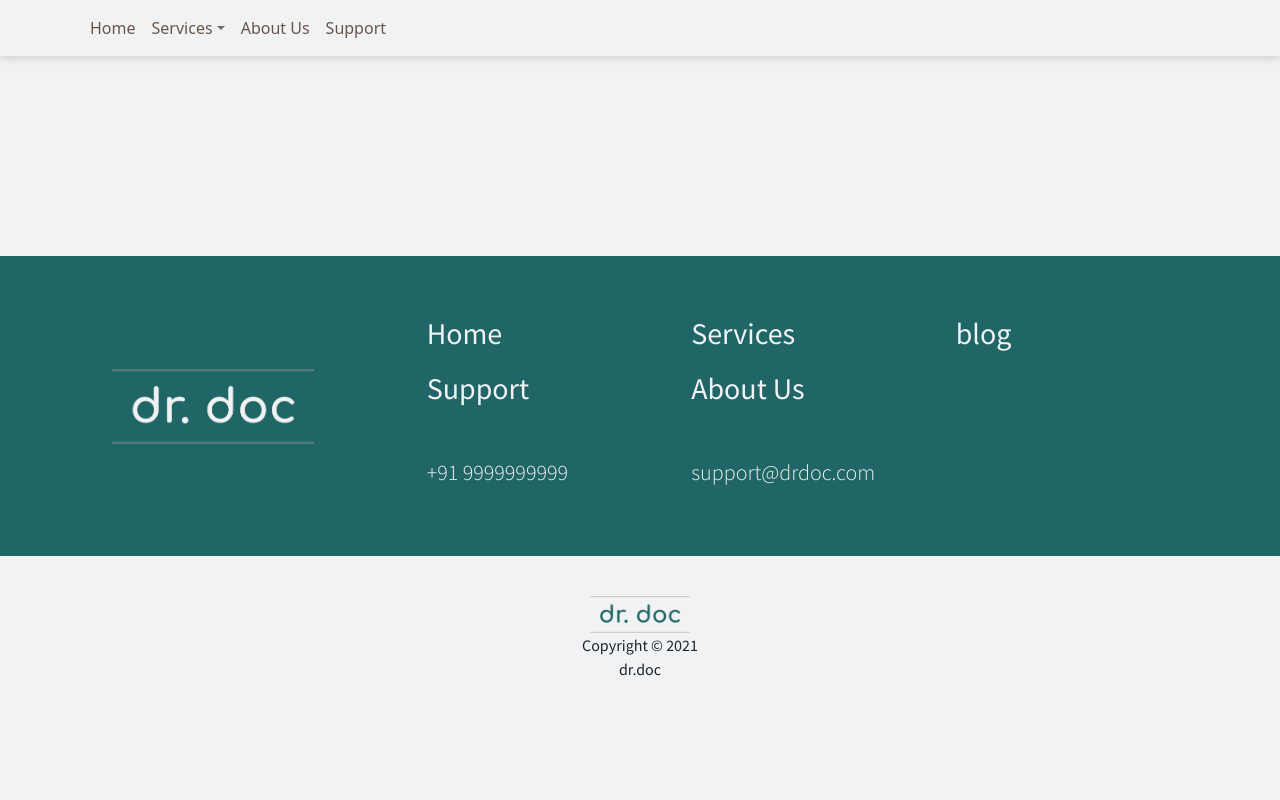
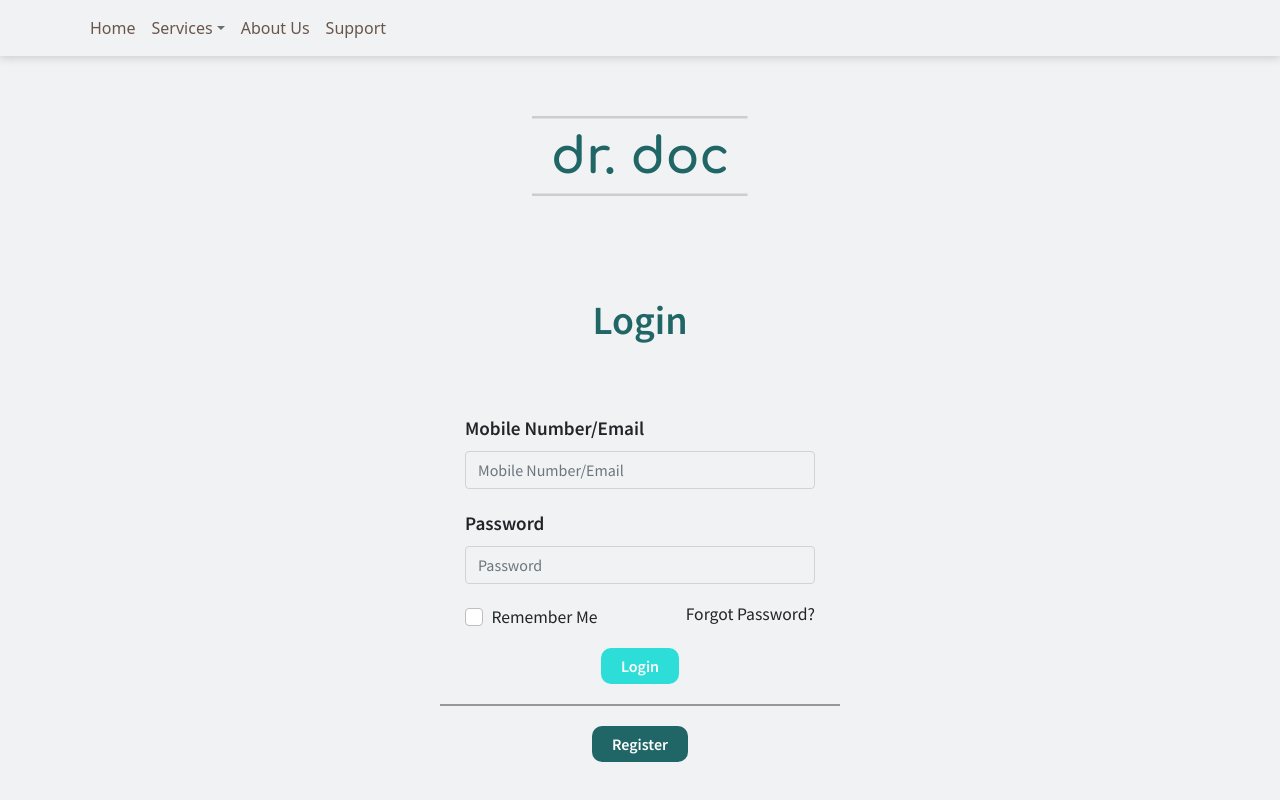
Before and after one commit to ChetanKrishna07/Dr-Doc, a React (Create React App) app: page /login in a window 1280 px wide. Shown: the top 800 px of the page. Built offline with nearby package versions, Linux system fonts and the light colour scheme.

Commit message:
\Add LoginPage

```diff
--- a/src/App.js
+++ b/src/App.js
@@ -7,14 +7,19 @@ import Doctors from './pages/doctors'
 import About from './pages/about'
 import Support from './pages/support'
 import Home from './pages/home'
+import Login from './pages/login'
 import Navigation from './Components/Navbar';
 import Footer from './Components/Footer';
+import MainLogo from './Components/MainLogo'
+import LogoSrc from './images/main_logo.png'
+import Register from './pages/register';
 
 function App() {
 
   return (
     <BrowserRouter>
       <Navigation />
+      <MainLogo src={LogoSrc} />
       <Routes>
         <Route path="/" element={<Home />} />
         <Route path="/medicines" element={<Medicines />} />
@@ -22,6 +27,8 @@ function App() {
         <Route path="/doctors" element={<Doctors />} />
         <Route path="/about" element={<About />} />
         <Route path="/support" element={<Support />} />
+        <Route path="/login" element={<Login />} />
+        <Route path="/register" element={<Register />} />
       </Routes>
       <Footer />
     </BrowserRouter>
--- a/src/Components/MedicineList.jsx
+++ b/src/Components/MedicineList.jsx
@@ -32,7 +32,7 @@ const Medicine = (props) => {
 
     return (
         <div style={{ display: "flex", justifyContent: "center", marginBottom: 10 }}>
-            <div class='medicine' style={customStyle}>
+            <div className='medicine' style={customStyle}>
                 <li style={listStyle}>{props.name}</li>
                 <Button style={buttonStyle} onClick={() => {
                     props.handleClick(props.index)
--- a/src/Components/Navbar.jsx
+++ b/src/Components/Navbar.jsx
@@ -1,6 +1,7 @@
 import React from 'react';
 import { Navbar, Nav, Container, NavDropdown } from 'react-bootstrap';
 import Colors from '../colorsPallate'
+
 
 const Navigation = () => {
 
--- a/src/pages/about.js
+++ b/src/pages/about.js
@@ -1,10 +1,8 @@
 import React from 'react';
 import '../App.css';
-import MainLogo from '../Components/MainLogo'
 import Header from '../Components/Header'
 import Card from '../Components/Card'
 
-import LogoSrc from '../images/main_logo.png'
 import Colors from '../colorsPallate'
 
 const About = () => {
@@ -13,7 +11,6 @@ const About = () => {
 
     return (
         <div>
-            <MainLogo src={LogoSrc} />
             <Header title="About Us" />
             <Card content={content} />
         </div>
--- a/src/pages/diagnostics.js
+++ b/src/pages/diagnostics.js
@@ -1,13 +1,11 @@
 import React from 'react';
 import '../App.css';
-import MainLogo from '../Components/MainLogo'
 import Header from '../Components/Header'
 import Input from '../Components/Input'
 import Button from '../Components/Button'
 import Medicine from '../Components/MedicineList'
 import Store from '../Components/Store'
 
-import LogoSrc from '../images/main_logo.png'
 import Colors from '../colorsPallate'
 
 const Diagnostics = () => {
@@ -69,7 +67,6 @@ const Diagnostics = () => {
     return (
         <div>
 
-            <MainLogo src={LogoSrc} />
             <Header title="Find Diagnostics" />
             <Input name="Diagnostics"
                 placeholder="Enter your test name"
--- a/src/pages/doctors.js
+++ b/src/pages/doctors.js
@@ -1,12 +1,10 @@
 import React from 'react';
 import '../App.css';
-import MainLogo from '../Components/MainLogo'
 import Header from '../Components/Header'
 import Input from '../Components/Input'
 import Button from '../Components/Button'
 import Doctor from '../Components/DoctorList'
 
-import LogoSrc from '../images/main_logo.png'
 import Colors from '../colorsPallate'
 
 const Medicines = () => {
@@ -31,7 +29,6 @@ const Medicines = () => {
 
     return (
         <div>
-            <MainLogo src={LogoSrc} />
             <Header title="Find Doctors" />
             <Input name="Specialist"
                 placeholder="Enter your specialist"
--- a/src/pages/home.js
+++ b/src/pages/home.js
@@ -1,10 +1,8 @@
 import React from 'react';
 import '../App.css';
-import MainLogo from '../Components/MainLogo'
 import Header from '../Components/Header'
 import Card from '../Components/Card'
 
-import LogoSrc from '../images/main_logo.png'
 import Colors from '../colorsPallate'
 
 const Support = () => {
@@ -43,7 +41,6 @@ const Support = () => {
 
     return (
         <div>
-            <MainLogo src={LogoSrc} />
             <div style={cardStyle}>
                 <span style={contentStyle}>One destination for all your medical needs</span>
             </div>
--- /dev/null
+++ b/src/pages/login.js
@@ -0,0 +1,95 @@
+import React from 'react';
+import '../App.css';
+import Header from '../Components/Header'
+import Input from '../Components/Input'
+import Button from '../Components/Button'
+
+import Colors from '../colorsPallate'
+import { Form } from 'react-bootstrap';
+
+const Login = () => {
+    const [mobileEmail, setMobileEmail] = React.useState("")
+    const [password, setPassword] = React.useState("")
+    const [rememberMe, setRememberMe] = React.useState(false)
+
+    function mobileEmailChange(event) {
+        setMobileEmail(event.target.value);
+    }
+
+    function passwordChange(event) {
+        setPassword(event.target.value);
+    }
+
+    function login() {
+        console.log(`Eamil/Mobile : ${mobileEmail}\nPassword : ${password}`);
+        const details = {
+            'mobileEmail': mobileEmail,
+            'password': password,
+            'remember': rememberMe
+        }
+        setMobileEmail("");
+        setPassword("");
+        setRememberMe(false);
+        window.localStorage.clear();
+        window.localStorage.setItem("logindetails", JSON.stringify(details));
+        if (details.mobileEmail != "" && details.password != "") {
+            window.location.href = "/"
+        }
+    }
+
+    function handleCheckbox(event) {
+        setRememberMe(event.target.checked)
+    }
+
+    const label = {
+        fontFamily: "Source Sans Pro",
+        fontSize: '1.1em'
+    }
+
+    return (
+        <div>
+            <Header title="Login" />
+            <Input name="Mobile Number/Email"
+                placeholder="Mobile Number/Email"
+                type="email"
+                value={mobileEmail}
+                handleChange={mobileEmailChange}
+                handleKeyDown={(e) => e.key === "Enter" ? login() : null}
+            />
+            <Input name="Password"
+                placeholder="Password"
+                type="password"
+                value={password}
+                handleChange={passwordChange}
+                handleKeyDown={(e) => e.key === "Enter" ? login() : null}
+            />
+            <div style={{ display: "flex", alignItems: "center", justifyContent: "center", marginBottom: "15px" }}>
+                <div style={{ width: "350px", display: "flex", justifyContent: "space-between" }}>
+                    <Form.Check
+                        type='checkbox'
+                        label="Remember Me"
+                        style={label}
+                        checked={rememberMe}
+                        onChange={handleCheckbox}
+                    />
+                    <h1 style={label}>Forgot Password?</h1>
+                </div>
+            </div>
+            <Button text="Login" color={Colors.secondary} handleClick={login} />
+            <div style={
+                {
+                    border: "1px solid #989898",
+                    width: "400px",
+                    height: "1px",
+                    backgroundColor: "#989898",
+                    margin: "auto",
+                    marginBottom: "20px",
+                    marginTop: "-10px"
+                }
+            } ></div>
+            <Button text="Register" color={Colors.primary} handleClick={() => { window.location.href = '/register' }} />
+        </div >
+    )
+}
+
+export default Login;
--- a/src/pages/medicines.js
+++ b/src/pages/medicines.js
@@ -1,6 +1,5 @@
 import React from 'react';
 import '../App.css';
-import MainLogo from '../Components/MainLogo'
 import Header from '../Components/Header'
 import Input from '../Components/Input'
 import Button from '../Components/Button'
@@ -8,7 +7,6 @@ import Medicine from '../Components/MedicineList'
 import Store from '../Components/Store'
 import axios from 'axios'
 
-import LogoSrc from '../images/main_logo.png'
 import Colors from '../colorsPallate'
 
 const Medicines = () => {
@@ -50,7 +48,6 @@ const Medicines = () => {
 
     return (
         <div>
-            <MainLogo src={LogoSrc} />
             <Header title="Find Medicines" />
             <Input name="Medicine"
                 placeholder="Enter your medicine name"
--- /dev/null
+++ b/src/pages/register.js
@@ -0,0 +1,95 @@
+import React from 'react';
+import '../App.css';
+import Header from '../Components/Header'
+import Input from '../Components/Input'
+import Button from '../Components/Button'
+
+import Colors from '../colorsPallate'
+import { Form } from 'react-bootstrap';
+
+const Register = () => {
+    const [mobileEmail, setMobileEmail] = React.useState("")
+    const [password, setPassword] = React.useState("")
+    const [rememberMe, setRememberMe] = React.useState(false)
+
+    function mobileEmailChange(event) {
+        setMobileEmail(event.target.value);
+    }
+
+    function passwordChange(event) {
+        setPassword(event.target.value);
+    }
+
+    function login() {
+        console.log(`Eamil/Mobile : ${mobileEmail}\nPassword : ${password}`);
+        const details = {
+            'mobileEmail': mobileEmail,
+            'password': password,
+            'remember': rememberMe
+        }
+        setMobileEmail("");
+        setPassword("");
+        setRememberMe(false);
+        window.localStorage.clear();
+        window.localStorage.setItem("logindetails", JSON.stringify(details));
+        if (details.mobileEmail != "" && details.password != "") {
+            window.location.href = "/"
+        }
+    }
+
+    function handleCheckbox(event) {
+        setRememberMe(event.target.checked)
+    }
+
+    const label = {
+        fontFamily: "Source Sans Pro",
+        fontSize: '1.1em'
+    }
+
+    return (
+        <div>
+            <Header title="Register" />
+            <Input name="Mobile Number/Email"
+                placeholder="Mobile Number/Email"
+                type="email"
+                value={mobileEmail}
+                handleChange={mobileEmailChange}
+                handleKeyDown={(e) => e.key === "Enter" ? login() : null}
+            />
+            <Input name="Password"
+                placeholder="Password"
+                type="password"
+                value={password}
+                handleChange={passwordChange}
+                handleKeyDown={(e) => e.key === "Enter" ? login() : null}
+            />
+            <div style={{ display: "flex", alignItems: "center", justifyContent: "center", marginBottom: "15px" }}>
+                <div style={{ width: "350px", display: "flex", justifyContent: "space-between" }}>
+                    <Form.Check
+                        type='checkbox'
+                        label="Remember Me"
+                        style={label}
+                        checked={rememberMe}
+                        onChange={handleCheckbox}
+                    />
+                    <h1 style={label}>Forgot Password?</h1>
+                </div>
+            </div>
+            <Button text="Register" color={Colors.secondary} handleClick={login} />
+            <div style={
+                {
+                    border: "1px solid #989898",
+                    width: "400px",
+                    height: "1px",
+                    backgroundColor: "#989898",
+                    margin: "auto",
+                    marginBottom: "20px",
+                    marginTop: "-10px"
+                }
+            } ></div>
+            <Button text="Login" color={Colors.primary} handleClick={() => window.location.href = "/login"} />
+        </div >
+    )
+}
+
+export default Register;
--- a/src/pages/support.js
+++ b/src/pages/support.js
@@ -1,10 +1,8 @@
 import React from 'react';
 import '../App.css';
-import MainLogo from '../Components/MainLogo'
 import Header from '../Components/Header'
 import Input from '../Components/Input'
 import Button from '../Components/Button'
-import LogoSrc from '../images/main_logo.png'
 import Colors from '../colorsPallate'
 
 const Support = () => {
@@ -84,7 +82,6 @@ const Support = () => {
 
     return (
         <div>
-            <MainLogo src={LogoSrc} />
             <Header title="Contact Us" />
             <Input name="Name"
                 placeholder="Enter your name"
```
